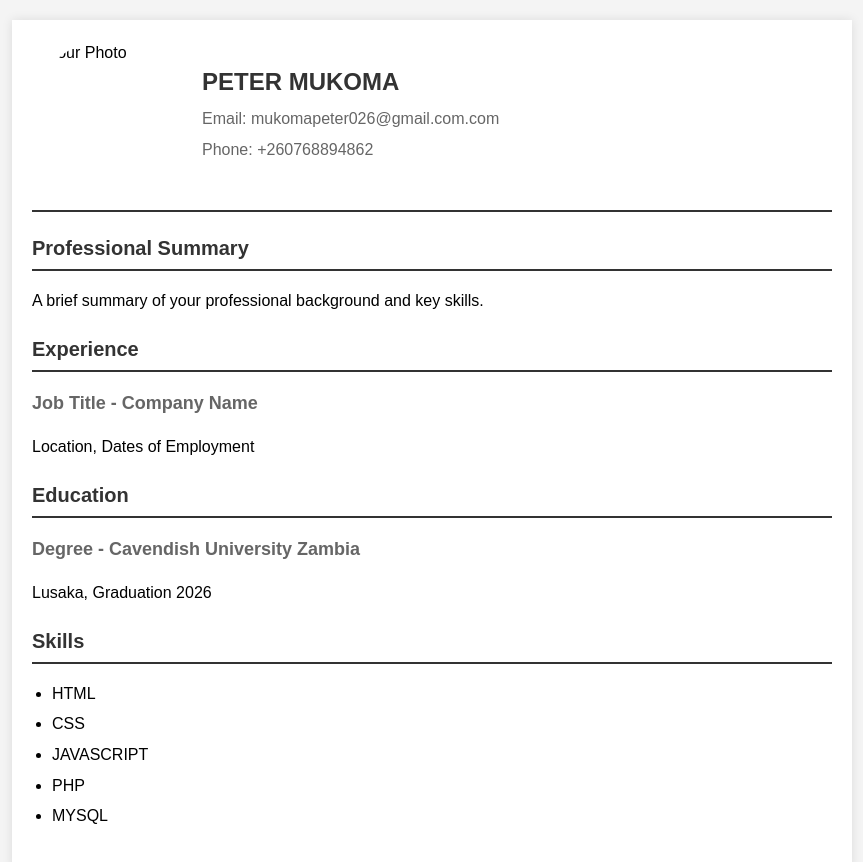
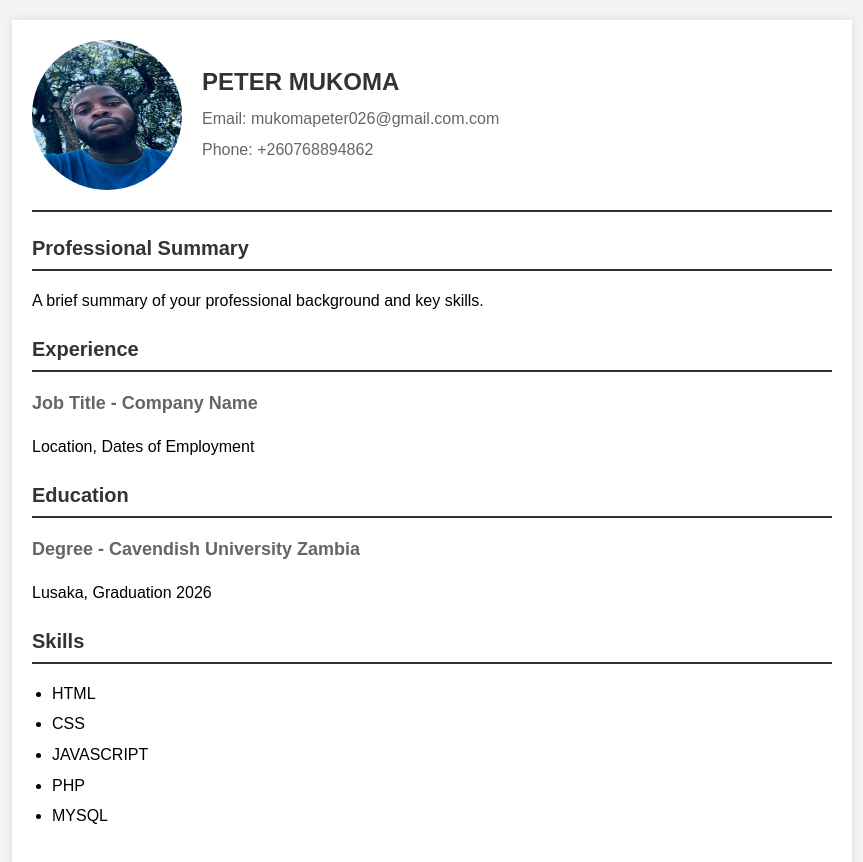
Before and after one commit to peter-iconic/FirstResume, a plain HTML site: page index.html in a window 1280 px wide. Shown: the whole page, without its empty margins (208-1071 px from the left). Drawn offline with Linux system fonts and the light colour scheme.

Commit message:
added img folder and and an image

```diff
--- a/index.html
+++ b/index.html
@@ -9,7 +9,7 @@
   <body>
     <div class="resume">
       <div class="header">
-        <img src="/photos/me.jpg" alt="Your Photo" class="profile-photo" />
+        <img src="photos/me.jpg" alt="Your Photo" class="profile-photo" />
         <div class="contact-info">
           <h1>PETER MUKOMA</h1>
           <p>Email: mukomapeter026@gmail.com.com</p>
```
Also changed, not shown: photos/me.jpg (added).
